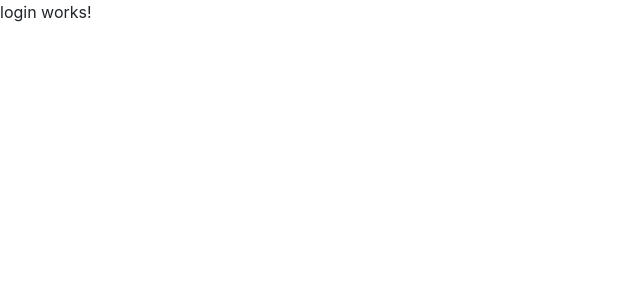
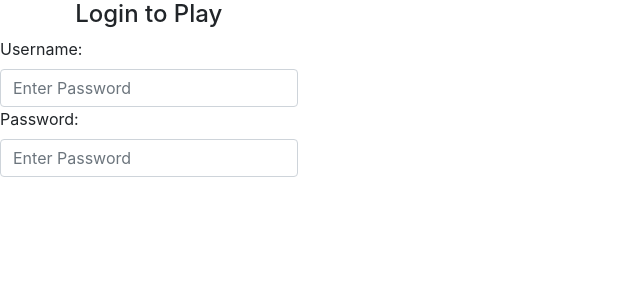
Before and after one commit to bntufte/sw_front, an Angular app: page / in a window 1280 px wide. Shown: the top 300 px of the page, without its empty margins (0-640 px from the left). Built offline with nearby package versions, Linux system fonts and the light colour scheme.

Commit message:
worked on Login Component

```diff
--- a/src/app/components/login/login.component.html
+++ b/src/app/components/login/login.component.html
@@ -1 +1,9 @@
-<p>login works!</p>
+<div class = "row">
+    <div class = "col-xl-3">
+    <h4 class="col-lg-12 text-center" id ="header">Login to Play</h4>
+    <label>Username:</label>
+    <input class = "col-sm-12 form-control" type="text" placeholder="Enter Password">
+    <label>Password:</label>
+    <input class = "col-sm-12 form-control" type="password" placeholder="Enter Password">
+</div>
+</div>
```
